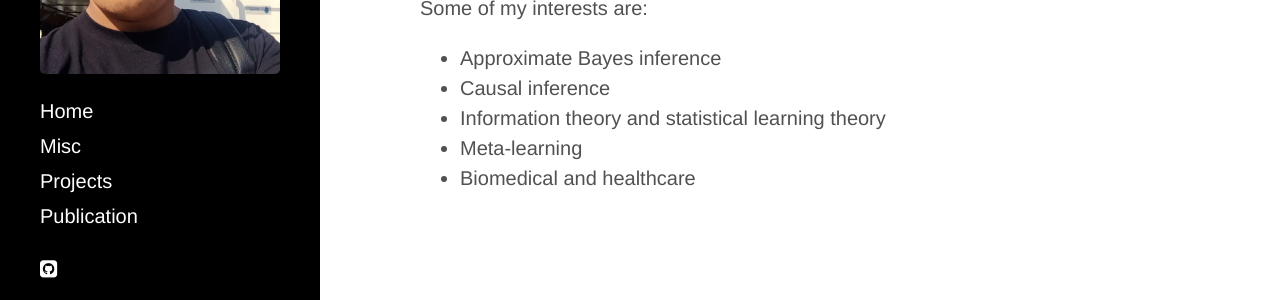
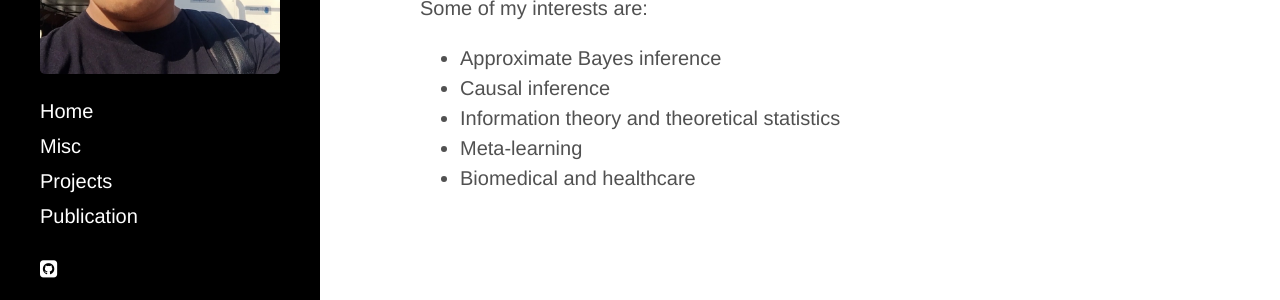
Before and after one commit to mingzhang-yin/mingzhang-yin.github.io, a Jekyll site: the page built from index.md, in a window 1280 px wide. Shown: the part 357-657 px from the top of the page. Built offline with Jekyll 4.4.1, drawn with Linux system fonts in a browser that asks for light colours; nearby versions of some CDN libraries.

Commit message:
Update index.md

```diff
--- a/index.md
+++ b/index.md
@@ -19,7 +19,7 @@ title: Home
   <ul>
    <li> Approximate Bayes inference </li>
    <li> Causal inference </li>
-   <li> Information theory and statistical learning theory  </li>
+   <li> Information theory and theoretical statistics  </li>
    <li> Meta-learning </li>
    <li> Biomedical and healthcare </li>
   </ul>
```
